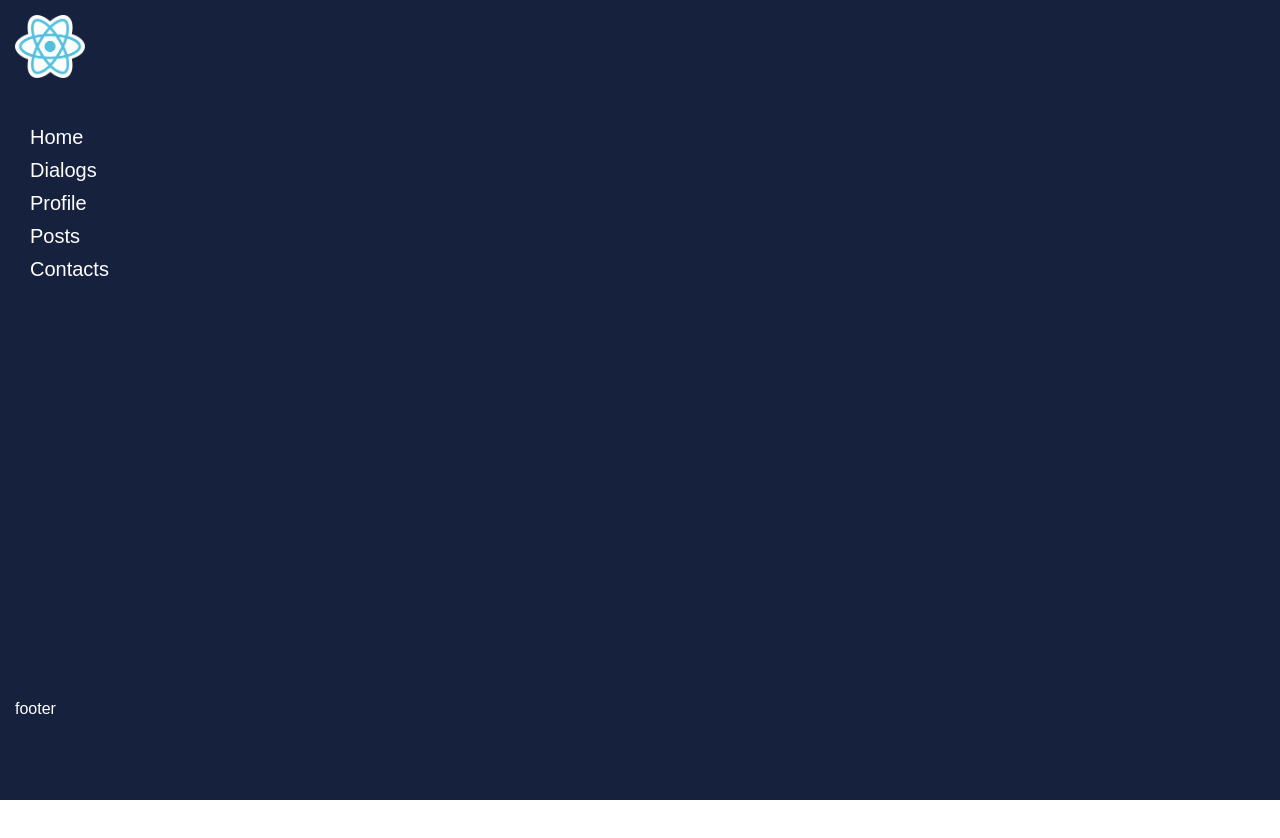
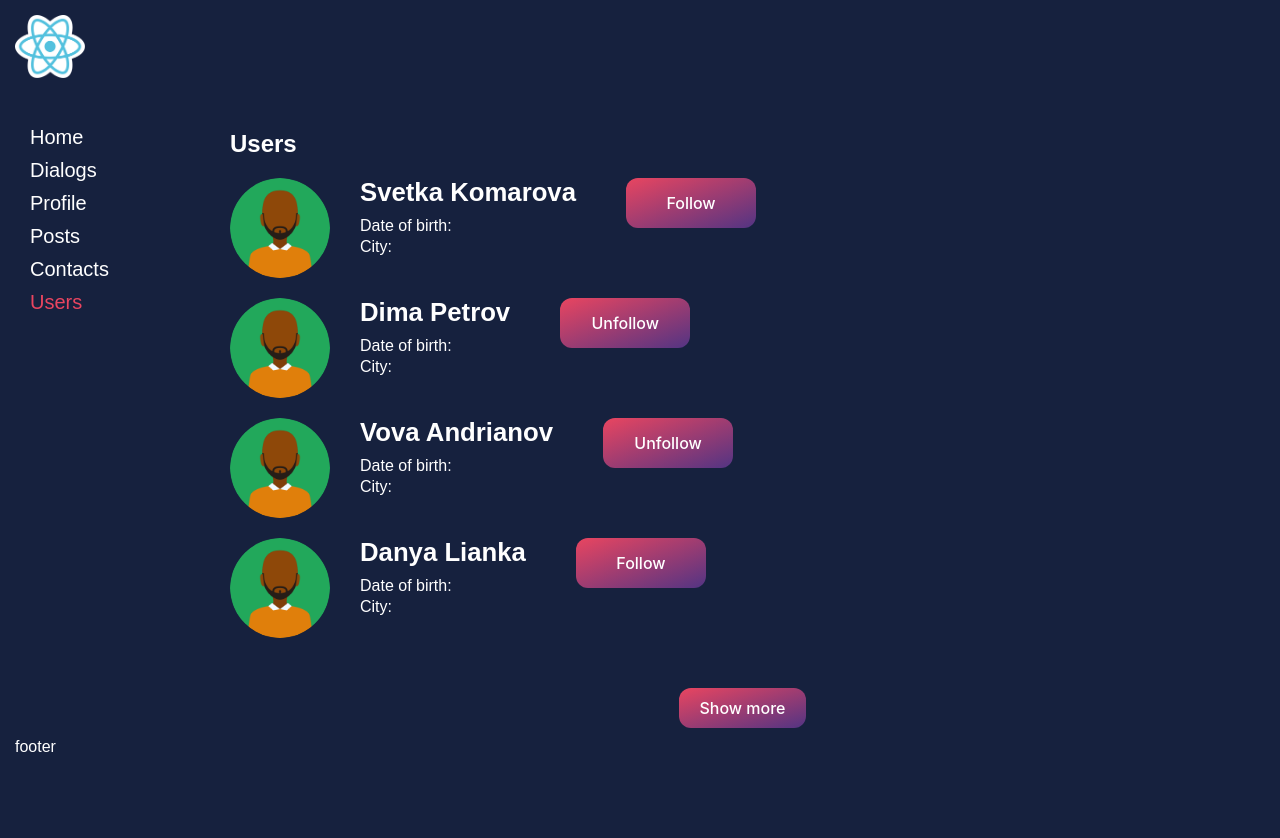
Before and after one commit to MicBaranoff/react-study-app, a React (Create React App) app: page /users in a window 1280 px wide. Before the commit the page ends 800 px from the top, so only its background shows below. Built offline with nearby package versions, Linux system fonts and the light colour scheme; a web font is replaced by a local one.

Commit message:
users reducer and page add

```diff
--- a/src/components/Chat/Chat.js
+++ b/src/components/Chat/Chat.js
@@ -3,7 +3,6 @@ import Message from '../Message'
 
 let messageInput = React.createRef();
 const chat = (props) => {
-    console.log(props);
     const chatData = props.dialogsData.list[0].chat;
     const onChangeMessage = () => {
         let text = messageInput.current.value;
--- /dev/null
+++ b/src/components/User/User.js
@@ -0,0 +1,35 @@
+import React from "react";
+import Button from "../ui/Button";
+
+const user = (props) => {
+    console.log(props.id);
+    return (
+            <div className={'profile ' + props.className}>
+                <div className={'profile__avatar'}>
+                    <img src="/images/avatar.png" alt=""/>
+                </div>
+                <div className={'profile__content'}>
+                    <div className={'profile__name'}>
+                        <h3>{ props.name }</h3>
+                    </div>
+                    <div className={'profile__info'}>
+                        <ul>
+                            <li>
+                                <p>Date of birth: { props.date }</p>
+                            </li>
+                            <li>
+                                <p>City:  { props.city }</p>
+                            </li>
+                        </ul>
+                    </div>
+                </div>
+                <button onClick={() => {
+                        !props.followed ? props.followCallback(props.id) : props.unfollowCallback(props.id)
+                }} className={'button ' + 'profile__follow'}>
+                    <span className={'button__text'}>{props.followed ? 'Unfollow' : 'Follow'}</span>
+                </button>
+            </div>
+    )
+}
+
+export default user;
--- a/src/components/layout/Content.js
+++ b/src/components/layout/Content.js
@@ -3,6 +3,7 @@ import Profile from '../../pages/Profile'
 import Posts from '../../pages/Posts'
 import Dialogs from "../../pages/Dialogs";
 import Home from "../../pages/Home";
+import UsersContainer from "../../pages/Users/UsersContainer";
 import {
     BrowserRouter as Router,
     Routes,
@@ -23,6 +24,7 @@ const content = ({className, data, dispatch}) => {
                     data={postData.posts}/>}/>
                 <Route path='/dialogs/*' element={<Dialogs newMessage={dialogsData.newMessage}
                                                            dispatch={dispatch} data={dialogsData.list}/>}/>
+                <Route index path='/users' element={<UsersContainer/>}/>
                 <Route index path='/' element={<Home/>}/>
             </Routes>
         </div>
--- a/src/components/layout/Sidebar.js
+++ b/src/components/layout/Sidebar.js
@@ -20,6 +20,9 @@ const sidebar = ({className}) => {
                     <li className="sidebar__list-item">
                         <NavLink className={({ isActive }) => (isActive ? "active" : "") + " sidebar__link"} to="/contacts">Contacts</NavLink>
                     </li>
+                    <li className="sidebar__list-item">
+                        <NavLink className={({ isActive }) => (isActive ? "active" : "") + " sidebar__link"} to="/users">Users</NavLink>
+                    </li>
                 </ul>
         </div>
     )
--- a/src/components/ui/Button.js
+++ b/src/components/ui/Button.js
@@ -1,8 +1,8 @@
 import React from "react";
 
-const button = ({text, onClick}) => {
+const button = ({text, onClick, className}) => {
     return (
-        <button onClick={onClick} className={'button'}>
+            <button onClick={onClick} className={'button ' + className}>
             <span className={'button__text'}>{text}</span>
         </button>
     )
--- /dev/null
+++ b/src/pages/Users/Users.js
@@ -0,0 +1,36 @@
+import React from "react";
+import User from "../../components/User/User";
+import Button from "../../components/ui/Button";
+//addPost={props.addPost}
+//dispatch={props.dispatch}
+//newPostTitle={props.newPostTitle}
+//newPostText={props.newPostText}
+const users = (props) => {
+    console.log(props);
+    return (
+            <div className={'users'}>
+                <h2>Users</h2>
+                {
+                    props.users.map(user => {
+                        if (user) {
+                            return <User
+                                key={user.id}
+                                id={user.id}
+                                followCallback={props.followUser}
+                                unfollowCallback={props.unfollowUser}
+                                followed={user.followed}
+                                className={'users__item'}
+                                name={user.name}
+                                date={user.date}
+                                city={user.city} />
+                        }
+                    })
+                }
+                <div className={'users__button'}>
+                    <Button text={'Show more'}></Button>
+                </div>
+            </div>
+            )
+}
+
+export default users;
--- /dev/null
+++ b/src/pages/Users/UsersContainer.js
@@ -0,0 +1,27 @@
+import React from "react";
+import Users from "./Users";
+import {followUserActionCreator,unfollowUserActionCreator,setUsersActionCreator} from "../../redux/users-reducer";
+import {connect} from "react-redux";
+
+const mapStateToProps = (state) => {
+    return {
+        users: state.usersReducer.users,
+    };
+}
+const mapDispatchToProps = (dispatch) => {
+    return {
+        setUsers: (users) => {
+            dispatch(setUsersActionCreator(users));
+        },
+        followUser: (userID) => {
+            dispatch(followUserActionCreator(userID));
+        },
+        unfollowUser: (userID) => {
+            dispatch(unfollowUserActionCreator(userID));
+        }
+    };
+}
+
+const users = connect(mapStateToProps, mapDispatchToProps)(Users);
+
+export default users;
--- a/src/redux/redux-store.js
+++ b/src/redux/redux-store.js
@@ -1,10 +1,12 @@
 import {combineReducers, createStore} from "redux";
 import postsReducer from "./posts-reducer";
 import dialogsReducer from "./dialogs-reducer";
+import usersReducer from "./users-reducer";
 
 let reducers = combineReducers({
     postsReducer,
     dialogsReducer,
+    usersReducer
 });
 
 let store = createStore(reducers);
--- /dev/null
+++ b/src/redux/users-reducer.js
@@ -0,0 +1,86 @@
+const FOLLOW = 'FOLLOW';
+const UNFOLLOW = 'UNFOLLOW';
+const SET_USERS = 'SET_USERS';
+
+let initialState = {
+    users: [
+        {
+            id: 1,
+            name: 'Svetka Komarova',
+            followed: false,
+            avatar: 'https://images.unsplash.com/photo-1438761681033-6461ffad8d80?ixid=MnwxMjA3fDB8MHxwaG90by1wYWdlfHx8fGVufDB8fHx8&ixlib=rb-1.2.1&auto=format&fit=crop&w=1050&q=80'
+        },
+        {
+            id: 2,
+            name: 'Dima Petrov',
+            followed: true,
+            avatar: 'https://i.pinimg.com/originals/a9/26/52/a926525d966c9479c18d3b4f8e64b434.jpg'
+        },
+        {
+            id: 3,
+            name: 'Vova Andrianov',
+            followed: true,
+            avatar: 'https://images.unsplash.com/photo-1438761681033-6461ffad8d80?ixid=MnwxMjA3fDB8MHxwaG90by1wYWdlfHx8fGVufDB8fHx8&ixlib=rb-1.2.1&auto=format&fit=crop&w=1050&q=80'
+        },
+        {
+            id: 4,
+            name: 'Danya Lianka',
+            followed: false,
+            avatar: 'https://i.pinimg.com/originals/a9/26/52/a926525d966c9479c18d3b4f8e64b434.jpg'
+        }
+    ],
+};
+
+const usersReducer = (state = initialState, action) => {
+    switch (action.type) {
+        case FOLLOW:
+            return {
+                ...state,
+                users: state.users.map(user => {
+                    if (user.id === action.value) {
+                        return {...user, followed: true}
+                    } else {
+                        return {...user}
+                    }
+                })
+            }
+        case UNFOLLOW:
+            return {
+                ...state,
+                users: state.users.map(user => {
+                    if (user.id === action.value) {
+                        return {...user, followed: false}
+                    } else {
+                        return {...user}
+                    }
+                })
+            }
+        case SET_USERS:
+            return {
+                ...state,
+                users: [...state.users, ...action.users],
+            }
+        default:
+            return state;
+    }
+};
+
+
+export const followUserActionCreator = (userID) => {
+    return {
+        type: FOLLOW,
+        value: userID,
+    }
+}
+export const unfollowUserActionCreator = (userID) => {
+    return {
+        type: UNFOLLOW,
+        value: userID,
+    }
+}
+
+export const setUsersActionCreator = (users) => {
+    return {type: SET_USERS, value: users}
+}
+
+export default usersReducer;
--- a/src/scss/components/index.scss
+++ b/src/scss/components/index.scss
@@ -5,3 +5,4 @@
 @import "postInput";
 @import "posts";
 @import "dialogs";
+@import "users";
--- a/src/scss/components/profile.scss
+++ b/src/scss/components/profile.scss
@@ -1,5 +1,6 @@
 .profile{
   display: flex;
+  margin: 20px 0;
   &__avatar{
     width: 100px;
     height: 100px;
@@ -11,6 +12,11 @@
       height: 100%;
       object-fit: cover;
     }
+  }
+  &__follow {
+      margin-left: 50px;
+      height: 50px;
+      width: 130px;
   }
   &__name{
     font-size: 28px;
--- /dev/null
+++ b/src/scss/components/users.scss
@@ -0,0 +1,14 @@
+.users{
+    &__button{
+        margin: 50px auto 0;
+        display: flex;
+        justify-content: center;
+    }
+    &__item{
+        align-content: center;
+        .profile__name{
+            margin-bottom: 10px;
+            font-size: 22px;
+        }
+    }
+}
```
